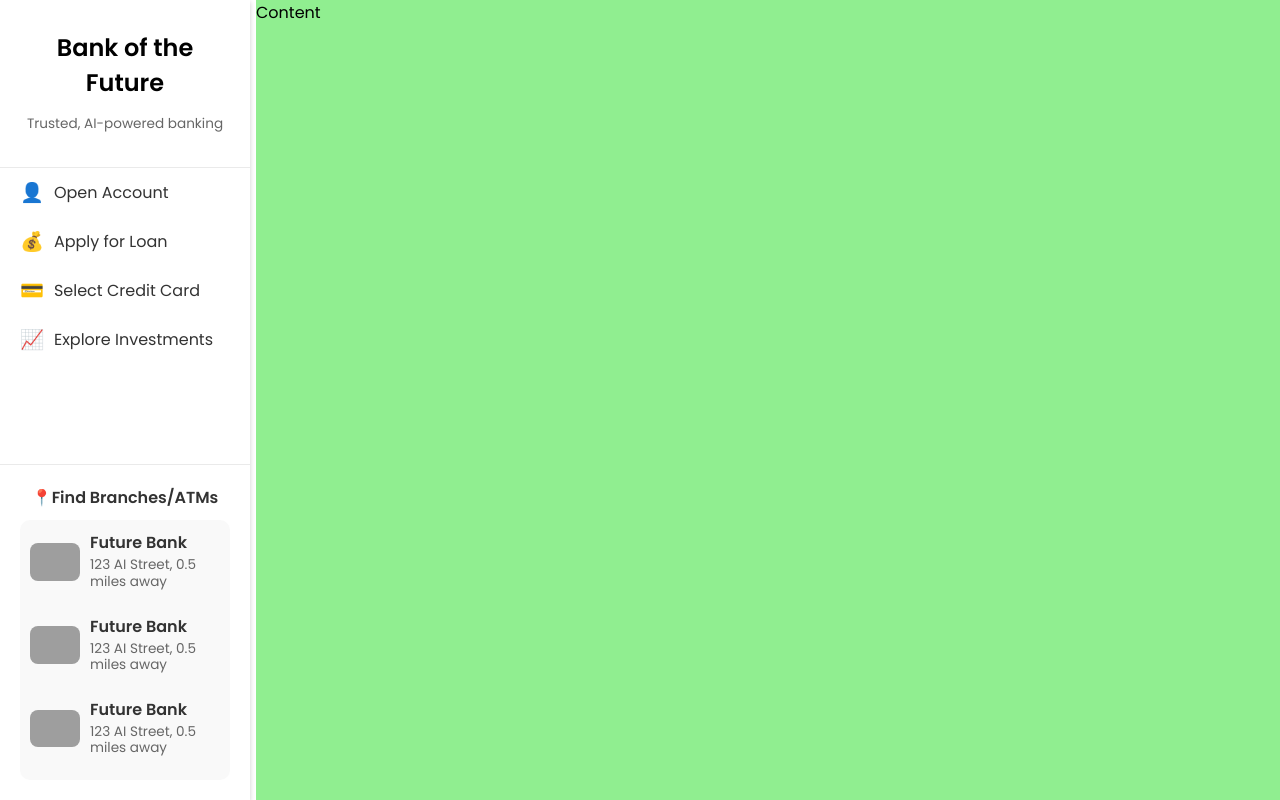
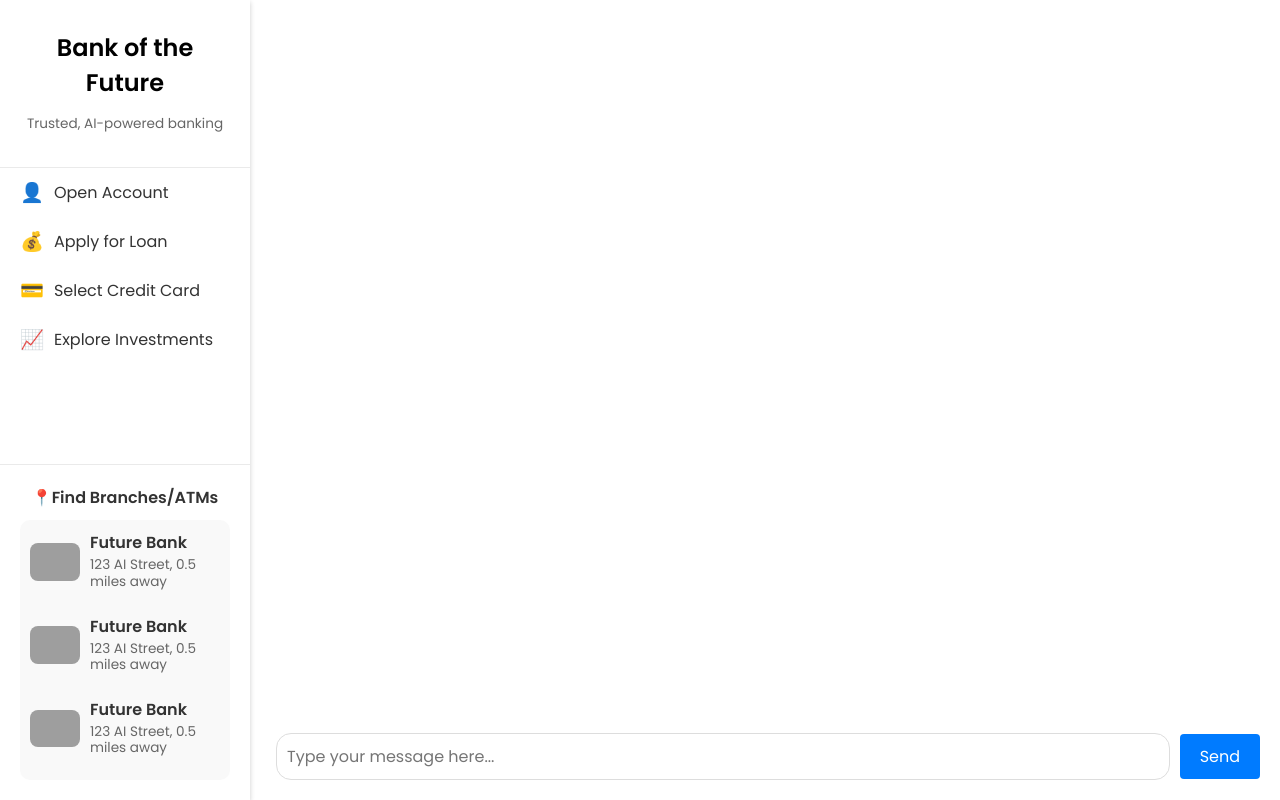
Before and after one commit to Nikulp23/FinanceHacks, a React (Create React App) app in the folder frontend/: page / in a window 1280 px wide. Built offline with nearby package versions, Linux system fonts and the light colour scheme; grey boxes are pictures that could not be loaded.

Commit message:
Began adding search bar

```diff
--- a/frontend/src/Components/Content/Content.css
+++ b/frontend/src/Components/Content/Content.css
@@ -1,10 +1,12 @@
 .content {
    width: 80%;
    height: 100%;
-
    position: fixed;
    left: 20%;
-   /* top: 12%; */
-
-   background-color: lightgreen;
+   bottom: 0;
+   display: flex;
+   flex-direction: column;
+   justify-content: flex-end; /* Align children to the bottom */
+   padding: 10px; /* Add some padding */
+   box-sizing: border-box; /* Include padding in the width and height */
 }
--- a/frontend/src/Components/Content/Content.jsx
+++ b/frontend/src/Components/Content/Content.jsx
@@ -1,9 +1,12 @@
 import './Content.css'
+import SearchBar from '../SearchBar/SearchBar'
 
 const Content = () => {
   return (
    <>
-      <div className="content">Content</div>
+      <div className="content">
+        <SearchBar />
+      </div>
    </>
   )
 }
--- /dev/null
+++ b/frontend/src/Components/SearchBar/SearchBar.css
@@ -0,0 +1,33 @@
+/* SearchBar.css */
+
+.search-bar {
+   width: calc(100% - 20px);
+   background-color: #ffffff;
+   display: flex;
+   justify-content: space-between;
+   align-items: center;
+   padding: 10px;
+ }
+
+ .search-bar input[type="text"] {
+   flex-grow: 1;
+   margin-right: 10px;
+   padding: 10px;
+   border: 1px solid #ddd;
+   border-radius: 15px;
+   font-size: 16px;
+ }
+
+ .search-bar button {
+   padding: 10px 20px;
+   background-color: #007bff;
+   color: white;
+   border: none;
+   border-radius: 4px;
+   cursor: pointer;
+   font-size: 16px;
+ }
+
+ .search-bar button:hover {
+   background-color: #0056b3;
+ }
--- /dev/null
+++ b/frontend/src/Components/SearchBar/SearchBar.jsx
@@ -0,0 +1,14 @@
+// SearchBar.js
+import React from 'react';
+import './SearchBar.css';
+
+const SearchBar = () => {
+  return (
+    <div className="search-bar">
+      <input type="text" placeholder="Type your message here..." />
+      <button type="submit">Send</button>
+    </div>
+  );
+}
+
+export default SearchBar;
```
